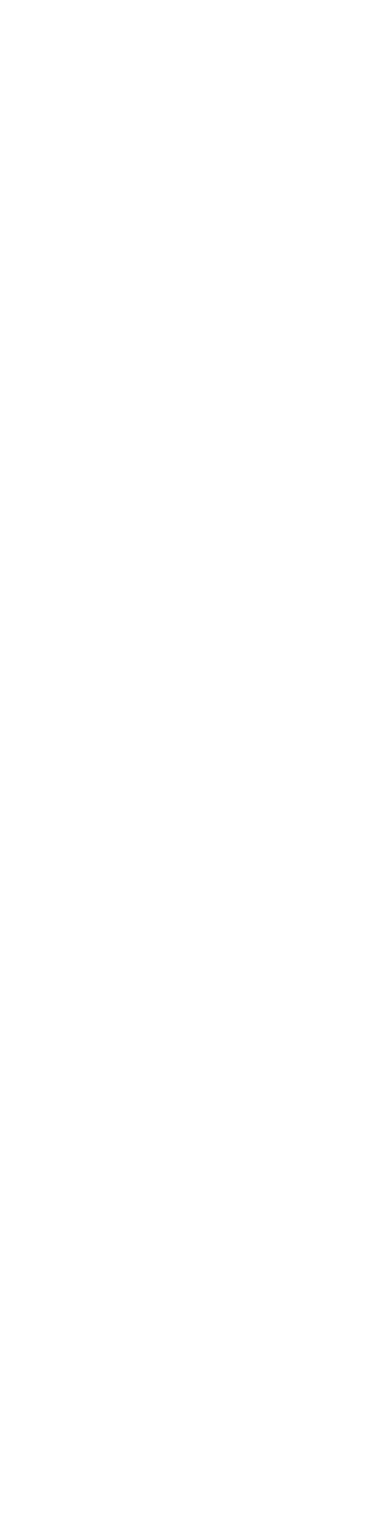
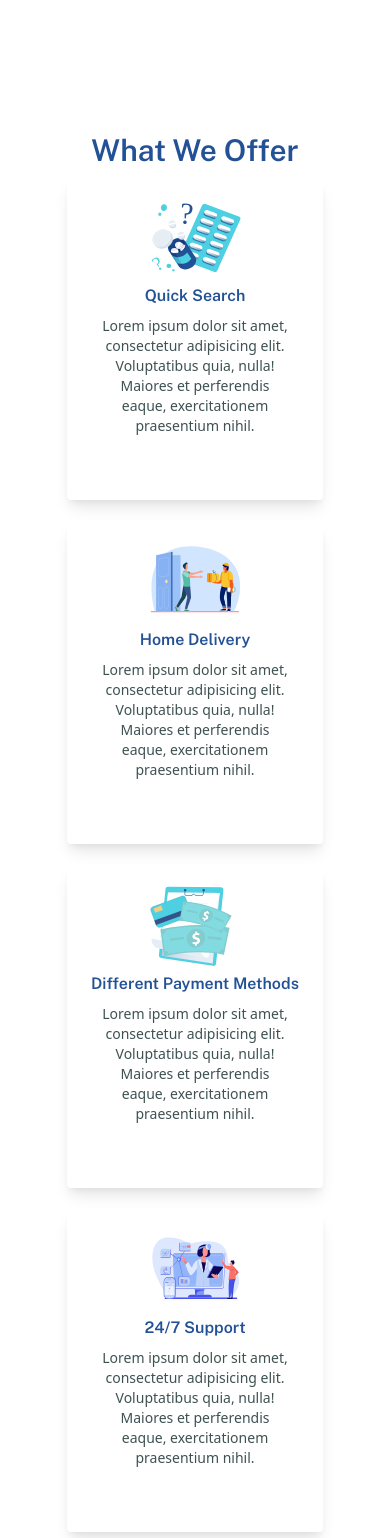
Before and after one commit to eleazarTorres-ect/pharma, a React (Create React App) app: page / in a window 390 px wide. Shown: the part 3070-4608 px from the top of the page. Before the commit the page ends 3162 px from the top, so only its background shows below. Built offline with nearby package versions, Linux system fonts and the light colour scheme.

Commit message:
Add Services Container and Mobile Responsive

```diff
--- /dev/null
+++ b/src/components/servicesSection/SerivcesComponent.jsx
@@ -0,0 +1,40 @@
+import Logo1 from "../../assets/img/pharma-01.svg";
+import Logo2 from "../../assets/img/pharma-05.svg";
+import Logo3 from "../../assets/img/pharma-04.svg";
+import Logo4 from "../../assets/img/pharma-07.svg";
+
+const ServicesComponent = ({ id, title, description }) => {
+  var imageUrl;
+  if (id == 1) {
+    imageUrl = Logo1;
+  }
+  if (id == 2) {
+    imageUrl = Logo2;
+  }
+  if (id == 3) {
+    imageUrl = Logo3;
+  }
+  if (id == 4) {
+    imageUrl = Logo4;
+  }
+
+  return (
+    <div className="max-w-sm h-80 xl:h-60 2xl:h-72 w-64 md:w-56 lg:w-60 xl:w-96  rounded overflow-hidden flex flex-wrap content-between   m-3 py-2 md:py-5 xl:py-10  hover:shadow-xl transform hover:scale-110 transition duration-150 ease-in-out shadow-lg">
+      <div>
+        <div className="flex flex-wrap  justify-center content-center">
+          <img className="h-24  w-auto" src={imageUrl} alt={title} />
+        </div>
+        <div className=" px-4 py-auto  text-center">
+          <div className="public_semibold text-pharma-A-400 text-center text-md mb-2">
+            {title}
+          </div>
+          <p className="px-4 text-pharma-B-300 text-sm md:text-xs 2xl:text-sm">
+            {description}
+          </p>
+        </div>
+      </div>
+    </div>
+  );
+};
+
+export default ServicesComponent;
--- /dev/null
+++ b/src/components/servicesSection/ServicesContainer.jsx
@@ -0,0 +1,48 @@
+import ServicesComponent from "./SerivcesComponent";
+
+const ServicesContainer = () => {
+  return (
+    <div
+      className="h-auto w-full flex flex-wrap justify-center
+                  py-10
+                  px-2 sm:px-24 md:px-24 lg:px-48"
+      id="generalFlow"
+    >
+      <div className="public_semibold  justify-center text-center text-pharma-A-400 text-3xl">
+        What We Offer
+      </div>
+      <div className="flex flex-wrap justify-center">
+        <ServicesComponent
+          id="1"
+          title="Quick Search"
+          description="Lorem ipsum dolor sit amet, consectetur adipisicing elit.
+        Voluptatibus quia, nulla! Maiores et perferendis eaque,
+        exercitationem praesentium nihil."
+        ></ServicesComponent>
+        <ServicesComponent
+          id="2"
+          title="Home Delivery"
+          description="Lorem ipsum dolor sit amet, consectetur adipisicing elit.
+        Voluptatibus quia, nulla! Maiores et perferendis eaque,
+        exercitationem praesentium nihil."
+        ></ServicesComponent>
+        <ServicesComponent
+          id="3"
+          title="Different Payment Methods"
+          description="Lorem ipsum dolor sit amet, consectetur adipisicing elit.
+        Voluptatibus quia, nulla! Maiores et perferendis eaque,
+        exercitationem praesentium nihil."
+        ></ServicesComponent>
+        <ServicesComponent
+          id="4"
+          title="24/7 Support"
+          description="Lorem ipsum dolor sit amet, consectetur adipisicing elit.
+        Voluptatibus quia, nulla! Maiores et perferendis eaque,
+        exercitationem praesentium nihil."
+        ></ServicesComponent>
+      </div>
+    </div>
+  );
+};
+
+export default ServicesContainer;
--- a/src/containers/HomeContainer.jsx
+++ b/src/containers/HomeContainer.jsx
@@ -3,6 +3,7 @@ import AboutUsContainer from "../components/aboutUsSection/AboutUsContainer";
 import BannerContainer from "../components/bannerSection/BannerContainer";
 import GeneralFlowContainer from "../components/generalFlowSection/GeneralFlowContainer";
 import NavigationBar from "../components/navigationSection/NavigationBar";
+import ServicesContainer from "../components/servicesSection/ServicesContainer";
 
 const HomeContainer = () => {
   return (
@@ -17,6 +18,9 @@ const HomeContainer = () => {
       <section className="flex content-center justify-between w-full">
         <AboutUsContainer />
       </section>
+      <section className="flex content-center justify-between w-full">
+        <ServicesContainer />
+      </section>
     </React.Fragment>
   );
 };
```
